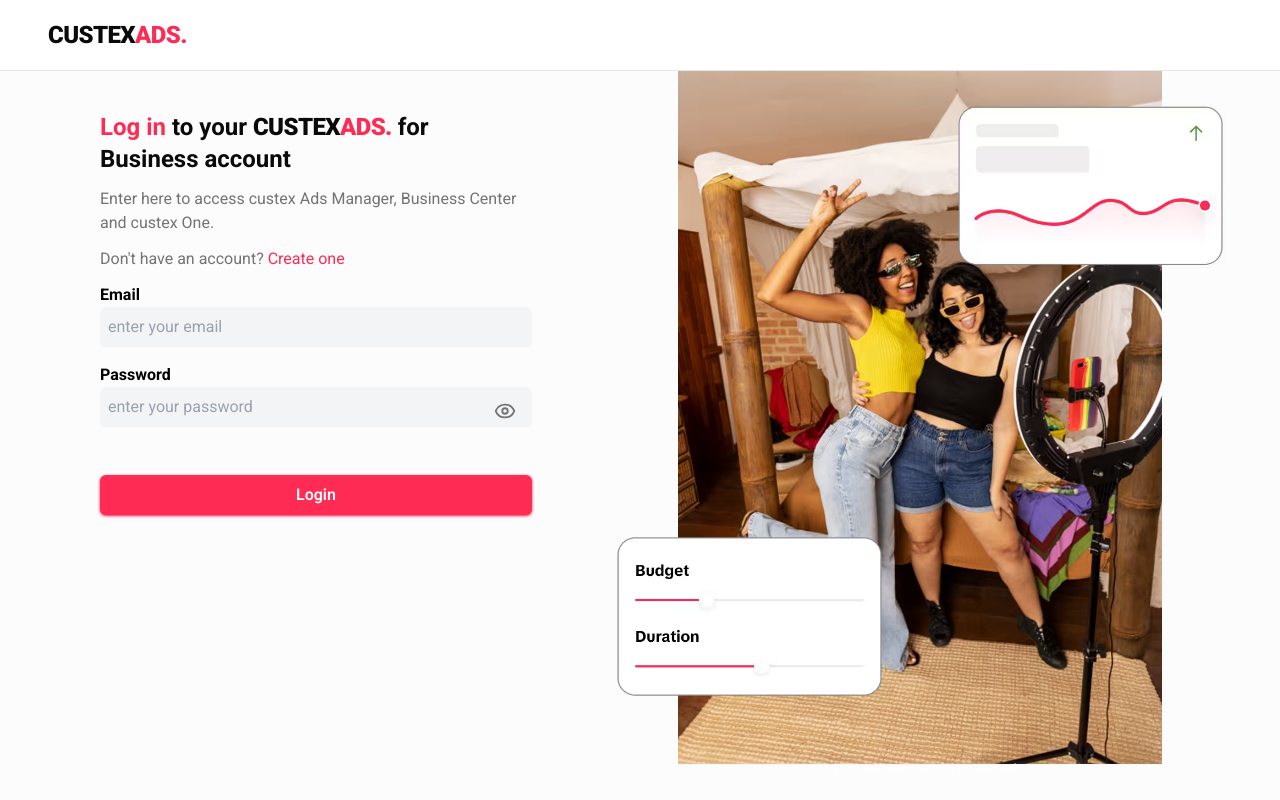
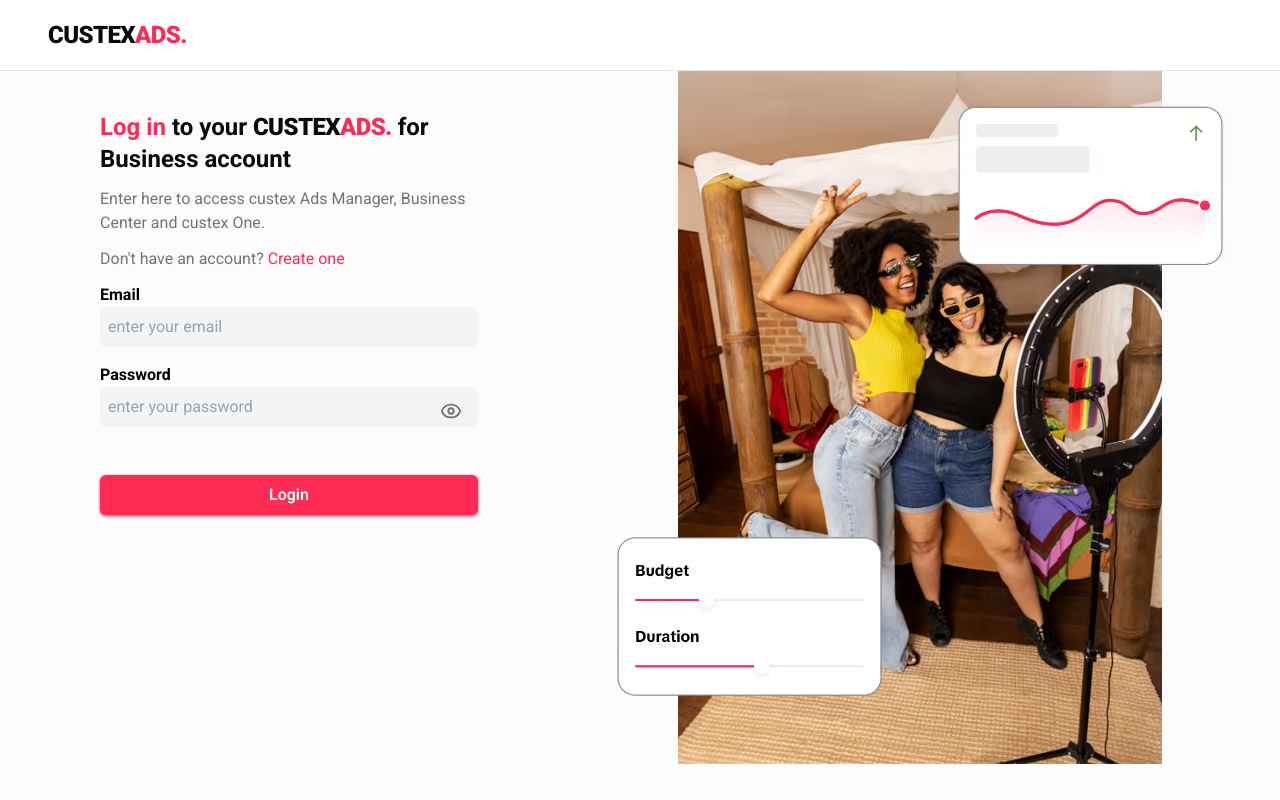
Before and after one commit to sullivanEmerald/ad-network-frontend, a Next.js app: page /auth/login in a window 1280 px wide. Built offline with nearby package versions, Linux system fonts and the light colour scheme; no server answers.

Commit message:
added-custex

```diff
--- a/app/(Authentication)/auth/login/page.tsx
+++ b/app/(Authentication)/auth/login/page.tsx
@@ -60,7 +60,7 @@ export default function LoginPage() {
 
     return (
         <section className="">
-            <div className="w-full lg:max-w-[40%] space-y-3">
+            <div className="w-full lg:max-w-[35%] space-y-3">
                 <h2 className="text-2xl font-bold"><span className="text-primary">Log in{" "}</span>to your <AppLogo /> for Business account</h2>
                 <p className="text-muted-foreground">Enter here to access custex Ads Manager, Business Center and custex One.
                 </p>
```
